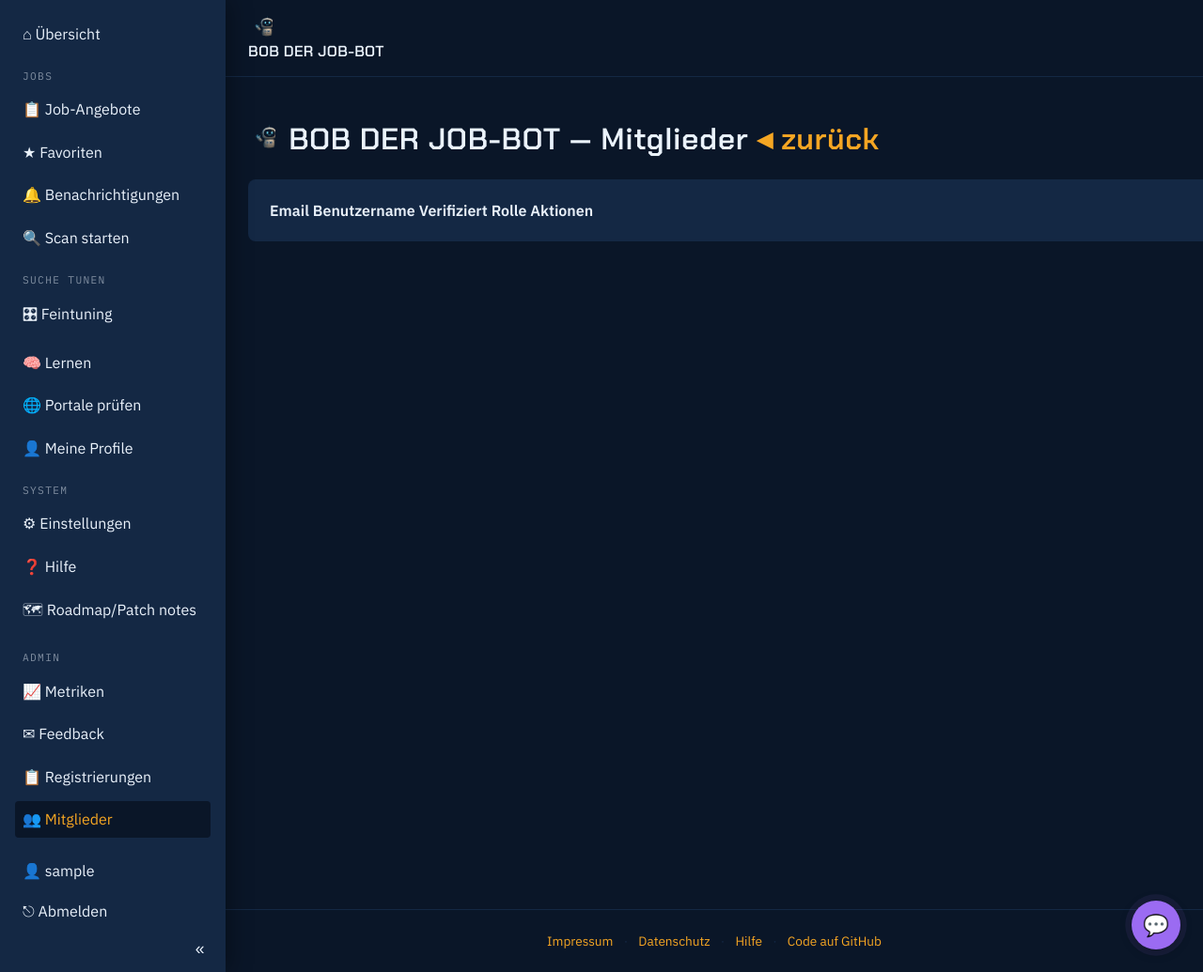
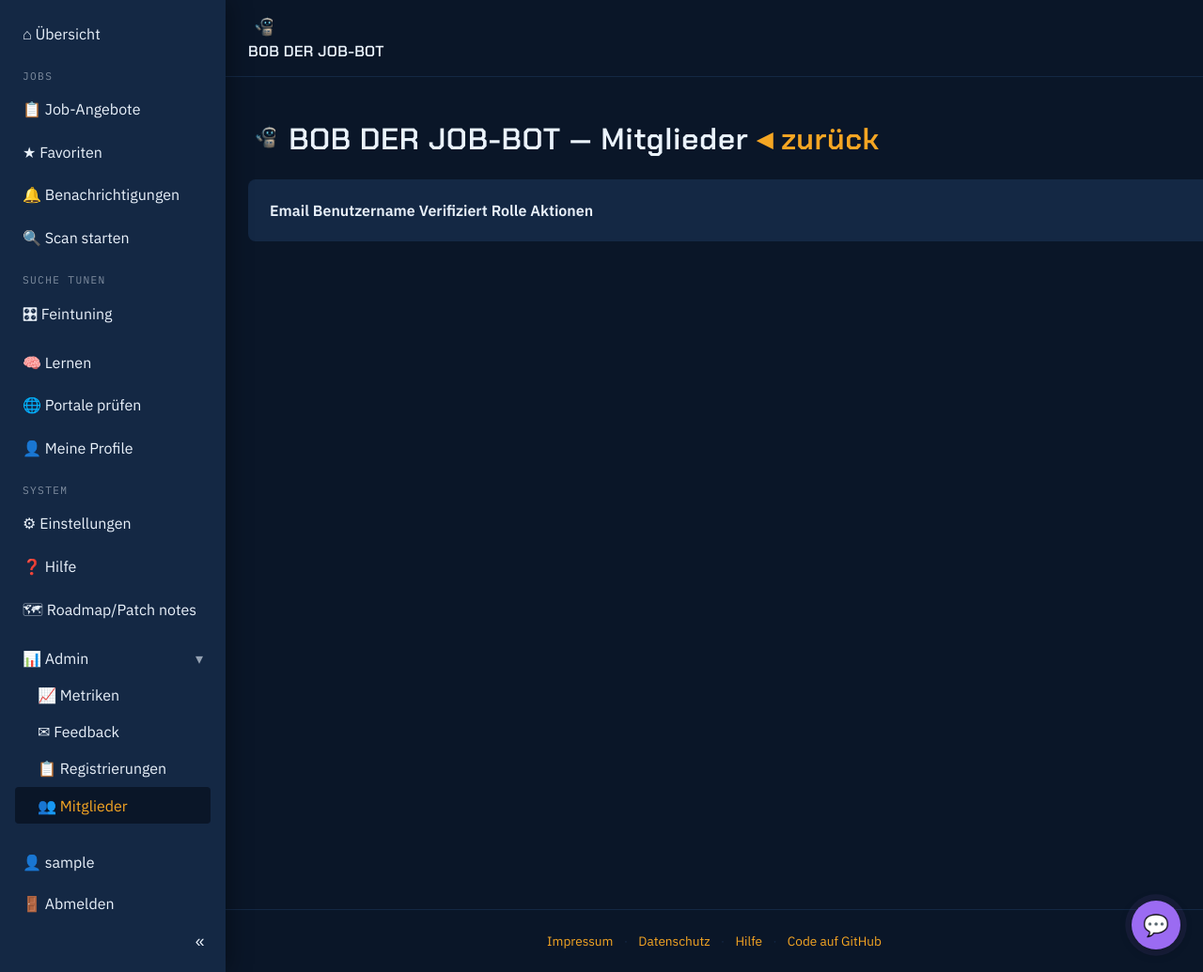
Before and after one commit to DJTJ9/job-scanner, a FastAPI app: page /admin/members in a window 1280 px wide; the page is wider, and only the part inside the window is pictured. Shown: that part at 94% size. Run offline with FastAPI, Linux system fonts and the light colour scheme; the visitor is signed in with stand-in values (Sample User, id 1); data comes from the database, SQL or seed files in the repository; lists and menus that the app fills with data are empty; parts of the project's set-up code (start-up, migrations or seed data) failed here and were passed over.

Commit message:
fix(job-scanner): v0.3.0 Post-Patch — Drawer scrollbar + Admin-Items zu einem Tab, Export-Button in eigene Filterzeile (rechts), Logout-Icon 🚪+title
Co-Authored-By: Claude Opus 4.8 (1M context) <noreply@anthropic.com>

```diff
--- a/jobscanner/web/static/style.css
+++ b/jobscanner/web/static/style.css
@@ -158,13 +158,18 @@ input[type="text"], input[type="url"], input[type="password"], input[type="numbe
 
 .topbar-left { display: flex; align-items: center; gap: 0.75rem; }
 .drawer-toggle, .drawer-close { background: transparent; border: none; color: var(--gischt); font-size: 1.4rem; line-height: 1; cursor: pointer; padding: 0; display: none; }
-.drawer { position: fixed; top: 0; left: 0; height: 100%; width: 240px; background: var(--wasser); box-shadow: 2px 0 24px rgba(0, 0, 0, 0.4); z-index: 20; padding: 1rem; flex-direction: column; gap: 0.4rem; transition: width 0.2s ease; }
+.drawer { position: fixed; top: 0; left: 0; height: 100%; width: 240px; background: var(--wasser); box-shadow: 2px 0 24px rgba(0, 0, 0, 0.4); z-index: 20; padding: 1rem; flex-direction: column; gap: 0.4rem; transition: width 0.2s ease; overflow-y: auto; }
 .drawer:not(.panel-hidden) { display: flex; }
 .drawer-close { align-self: flex-end; }
 .drawer-item { display: block; width: 100%; text-align: left; background: transparent; border: none; color: var(--gischt); font-family: "IBM Plex Sans", sans-serif; font-size: 1rem; padding: 0.6rem 0.5rem; border-radius: 4px; text-decoration: none; cursor: pointer; }
 .drawer-item:hover { background: var(--tiefe); }
 .drawer-footer { margin-top: auto; display: flex; flex-direction: column; gap: 0.25rem; border-top: 1px solid var(--wasser); padding-top: 0.5rem; }
 .drawer-collapse { background: transparent; border: none; color: var(--gischt); font-size: 1.1rem; cursor: pointer; align-self: flex-end; padding: 0.4rem; margin-top: auto; }
+.drawer-admin > summary { list-style: none; }
+.drawer-admin > summary::-webkit-details-marker { display: none; }
+.drawer-admin > summary::after { content: "▸"; float: right; opacity: 0.6; }
+.drawer-admin[open] > summary::after { content: "▾"; }
+.drawer-admin > .drawer-item:not(summary) { padding-left: 1.5rem; }
 .drawer.drawer-collapsed { width: 56px; }
 .drawer.drawer-collapsed .drawer-item-label { display: none; }
 
@@ -537,6 +542,7 @@ body.has-drawer.drawer-collapsed .startseite-hero-bg { left: 56px; }
 
 .dash-search {
   display: flex;
+  flex-wrap: wrap;
   align-items: center;
   gap: 0.5rem;
   margin-bottom: 0.75rem;
@@ -550,8 +556,8 @@ body.has-drawer.drawer-collapsed .startseite-hero-bg { left: 56px; }
   white-space: nowrap;
   opacity: 0.75;
 }
-.dash-filters { display: flex; flex-wrap: wrap; align-items: center; gap: 0.5rem; margin-bottom: 0.75rem; }
-.dash-filters .export-trigger { margin-left: auto; }
+.dash-filters { display: flex; flex: 1 1 100%; flex-wrap: nowrap; align-items: center; gap: 0.5rem; margin-bottom: 0.75rem; }
+.dash-filters .export-trigger { margin-left: auto; margin-top: 0.25rem; padding-top: 0.35rem; padding-bottom: 0.35rem; line-height: 1.2; font-size: 0.95rem; align-self: center; }
 
 /* --- Scan-Anleitung: Split-Screen --- */
 .scan-wrap {
--- a/jobscanner/web/templates/base.html
+++ b/jobscanner/web/templates/base.html
@@ -45,15 +45,17 @@
     {{ nav_item("/hilfe", "❓", "Hilfe") }}
     {{ nav_item("/roadmap", "🗺", "Roadmap/Patch notes") }}
     {% if request.session.get("role") == "owner" %}
-    <span class="drawer-group"><span class="drawer-item-label">Admin</span></span>
-    {{ nav_item("/metriken", "📈", "Metriken") }}
-    {{ nav_item("/admin/feedback", "✉", "Feedback") }}
-    {{ nav_item("/admin/registrations", "📋", "Registrierungen") }}
-    {{ nav_item("/admin/members", "👥", "Mitglieder") }}
+    <details class="drawer-admin"{% if _pfad == '/metriken' or _pfad.startswith('/admin') %} open{% endif %}>
+      <summary class="drawer-item">📊 <span class="drawer-item-label">Admin</span></summary>
+      {{ nav_item("/metriken", "📈", "Metriken") }}
+      {{ nav_item("/admin/feedback", "✉", "Feedback") }}
+      {{ nav_item("/admin/registrations", "📋", "Registrierungen") }}
+      {{ nav_item("/admin/members", "👥", "Mitglieder") }}
+    </details>
     {% endif %}
     <div class="drawer-footer">
       <a class="drawer-item" href="/einstellungen">👤 <span class="drawer-item-label">{{ request.session.get("username") or request.session.get("email") }}</span></a>
-      <a class="drawer-item" href="/logout">⎋ <span class="drawer-item-label">Abmelden</span></a>
+      <a class="drawer-item" href="/logout" title="Abmelden">🚪 <span class="drawer-item-label">Abmelden</span></a>
       <button type="button" class="drawer-collapse" data-drawer-collapse aria-label="Sidebar einklappen">«</button>
     </div>
   </nav>
```
